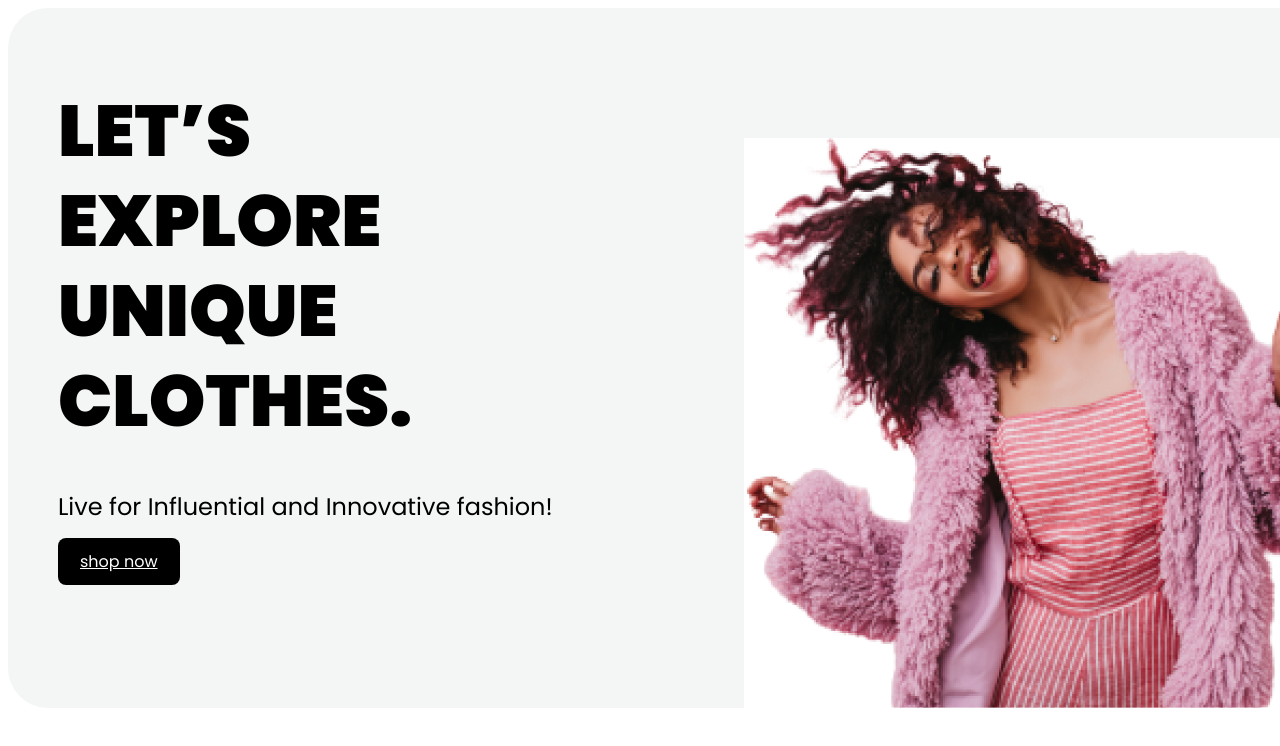
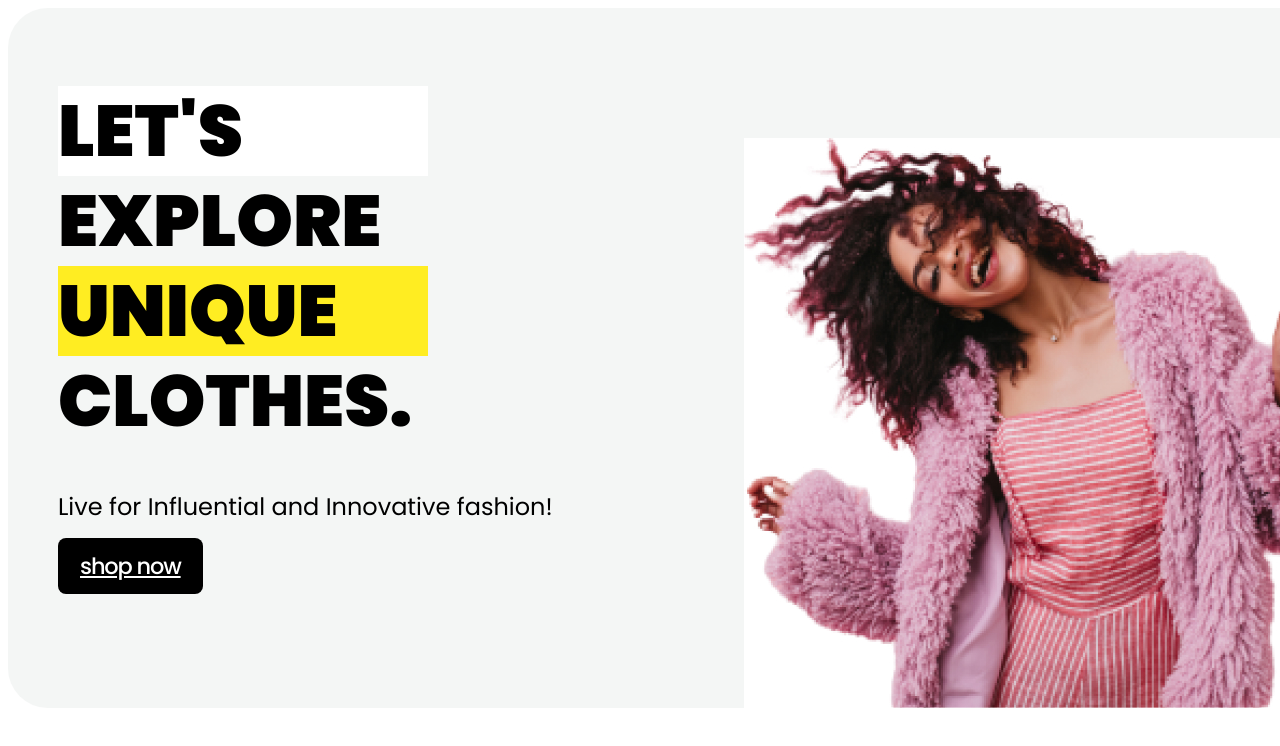
Before and after one commit to ead-codigo-2023/ejercicio-2-asignar-estilos-con-css-EmiliaLaraS, a plain HTML site: page index.html in a window 1280 px wide. Shown: the top 746 px of the page. Drawn offline with Linux system fonts and the light colour scheme.

Commit message:
Avance entrega final (21/09)

```diff
--- a/assets/css/style.css
+++ b/assets/css/style.css
@@ -13,21 +13,22 @@ h1
     height: 355px;
 }
 
-p
-{
+p {
 font-weight: 400;
 font-size: 24px;
 line-height: 36px;
-
 }
 
 a {
+    font-size: 22.5px;
+    font-weight: 500;
+    letter-spacing: -1.125px;
     border-radius: 8px;
     background: #000;
     padding: 12px 22px;
     color: rgba(255, 255, 255, 1);
+}
 
-}
 .hero {
     background-image: url(../Imagenes/imagen\ ejercicio\ 2.jpg);
    background-repeat: no-repeat;
@@ -38,3 +39,20 @@ a {
     background-color: #F4F6F5;
     border-radius: 40px;
 }
+
+#let’S {
+    width: 345.859;
+    height: 84.236;
+    transform: rotate (-1.981deg);
+    flex-shrink: 0;
+    background: #fff
+}
+
+#unique
+{
+    width: 368.961;
+    height: 88.3;
+    transform: rotate (-1.981deg);
+    flex-shrink: 0;
+    background: #ffed22
+}
--- a/index.html
+++ b/index.html
@@ -18,9 +18,10 @@
 <link href="https://fonts.googleapis.com/css2?family=Alegreya+Sans:ital,wght@0,400;0,700;1,100;1,400;1,500&family=Alegreya:ital,wght@0,400;0,500;0,600;0,700;1,400;1,500;1,700&family=Montserrat:ital@1&family=Poppins:wght@500&display=swap" rel="stylesheet">
 
 </head>
+
 <body>
 	<div class="hero">
-		<h1>let’S explore unique clothes.</h1>
+		<h1><div id="let’S">Let's</div>explore <div id="unique">unique</div> clothes.</h1>
 		<p>Live for Influential and Innovative fashion!</p>
 		<a href="#">shop now</a>
 
```
